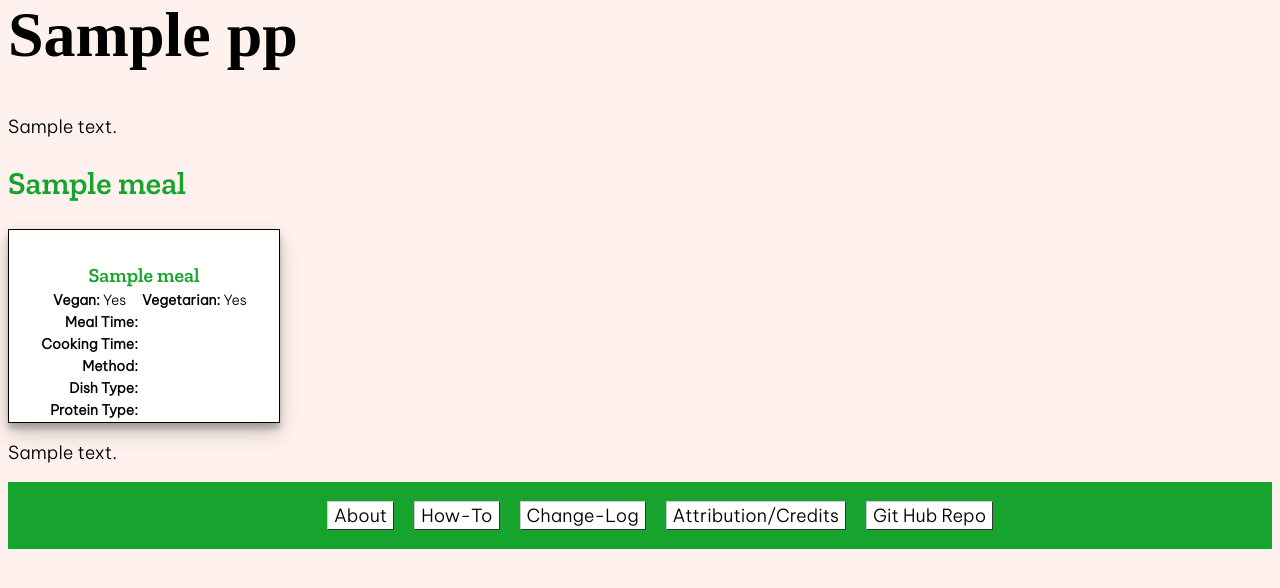
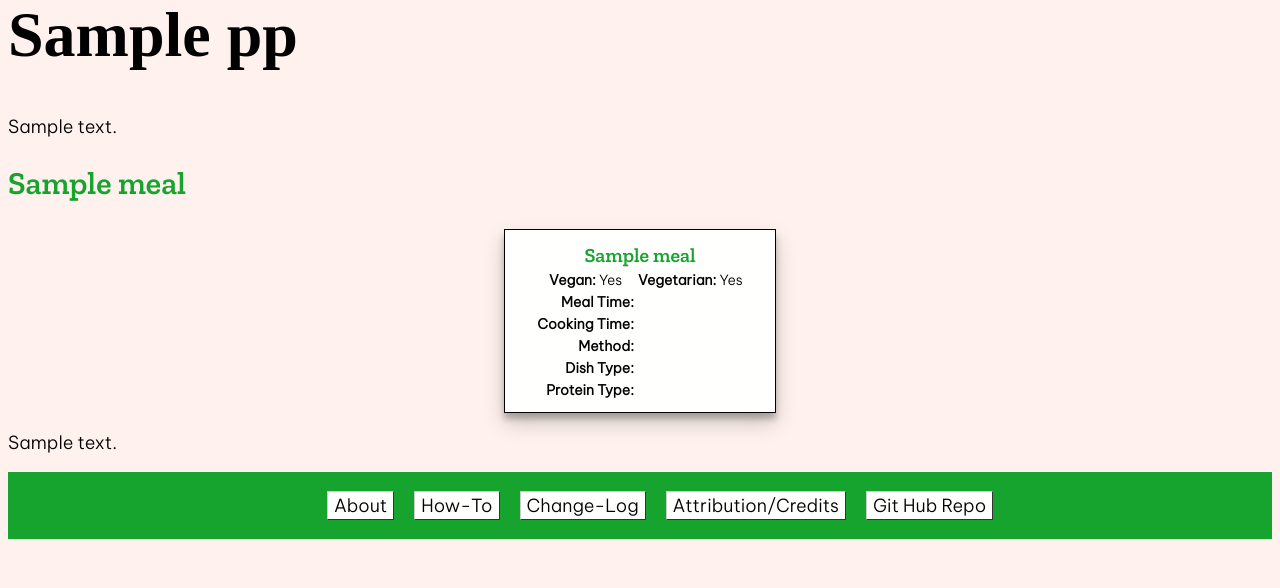
Before and after one commit to jtweeder/mealcurator, a Django app: template templates/stewpot/meal_post.html in a window 1280 px wide. Shown: the part 120-708 px from the top of the page. Run offline with Django 4.2, Linux system fonts and the light colour scheme; the template is opened without the code that fills it: most values are stand-ins (such as "Sample title", 1, 10 or a date in 2020); parts of the project's set-up code (start-up, migrations or seed data) failed here and were passed over; some web fonts are replaced.

Commit message:
centered rec cards

```diff
--- a/templates/stewpot/meal_post.html
+++ b/templates/stewpot/meal_post.html
@@ -4,14 +4,11 @@
 
 
 {% block css_style %}
-.list{
-  text-align: center;
-}
 
-.container {
-  border-radius: 5px;
-  padding: 20px;
-}
+#rec {
+    margin: auto;
+    padding: 10px
+  }
 
 {% endblock css_style %}
 
@@ -24,9 +21,9 @@
 
 {% for meal in shared_meals %}
 
-<h2>{{meal.title}}</h2>
+<h2 class="mealTitle">{{meal.title}}</h2>
 
-<div class="recCard">
+<div id="rec" class="recCard">
   <table>
       <th colspan=2><a href="{{ meal.meal__rec_url }}", target="_blank">{{ meal.meal__title }}</a></th>
   <tr><td><b>Vegan:</b> {{ meal.meal__vegan|yesno:"Yes,No" }}</td><td><b>Vegetarian:</b> {{ meal.meal__vegetarian|yesno:"Yes,No" }}</td></tr>
```
Also changed, not shown: 1 other file.
